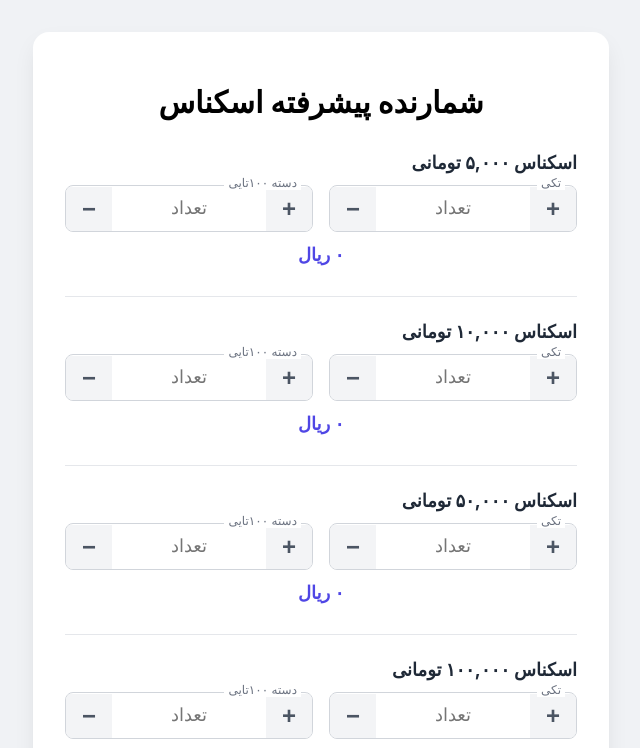
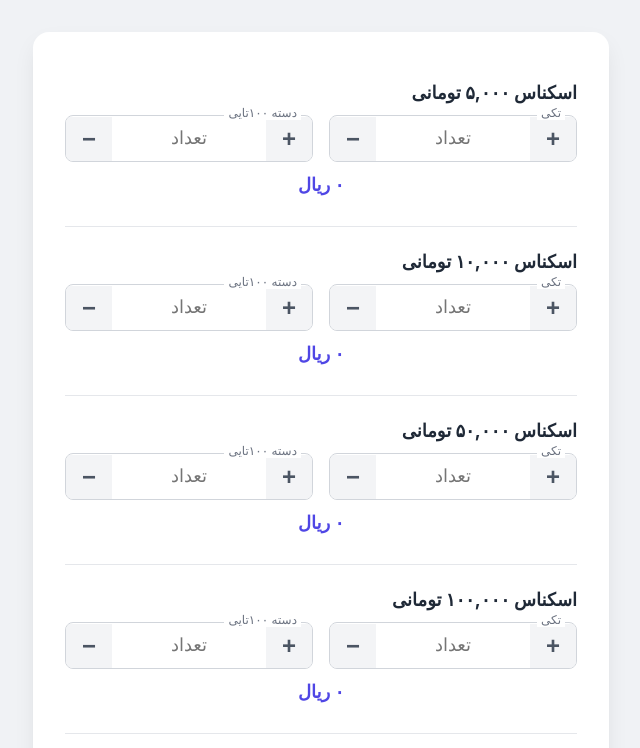
Before and after one commit to kamy77/webmeehr, a plain HTML site: page index.html in a window 1280 px wide. Shown: the top 748 px of the page, without its empty margins (319-959 px from the left). Drawn offline with Linux system fonts and the light colour scheme.

Commit message:
Update index.html

```diff
--- a/index.html
+++ b/index.html
@@ -200,7 +200,6 @@
 
     <div class="card">
 
-        <h1 class="text-3xl font-bold text-center mb-8">شمارنده پیشرفته اسکناس</h1>
 
         <div id="denominations-container">
             <!-- Dynamically generated rows will be inserted here -->
```
